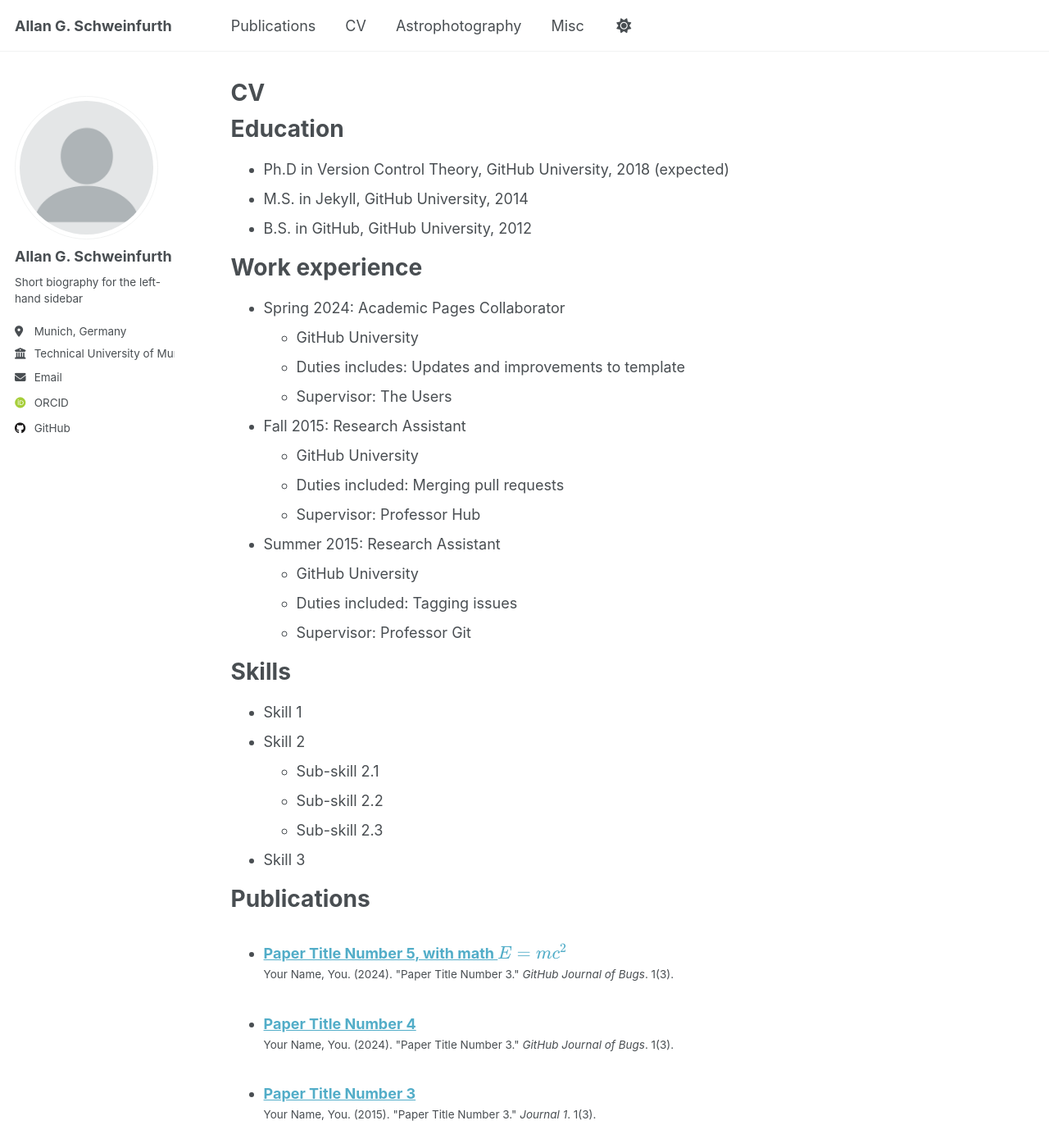
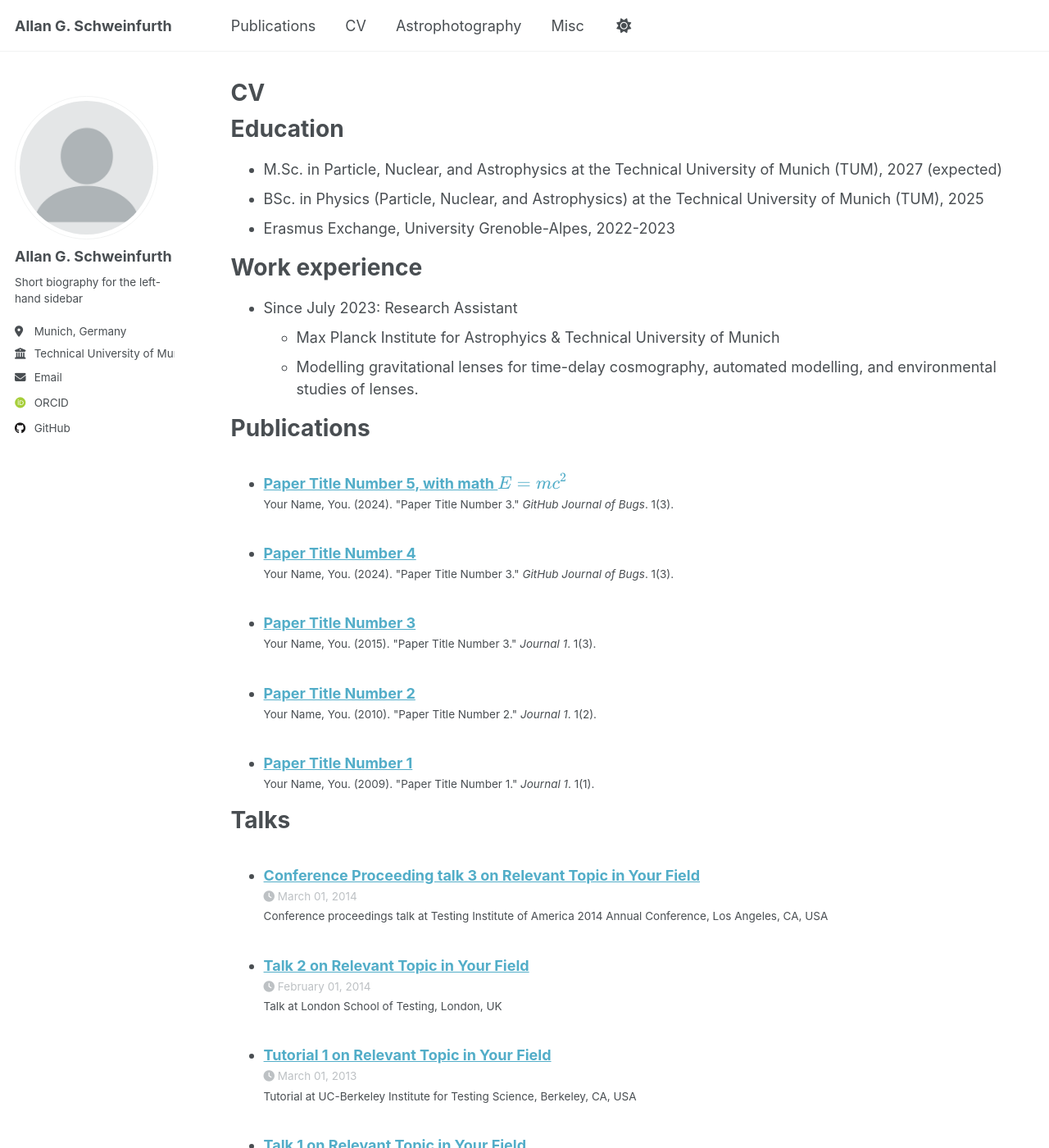
Before and after one commit to allangabrielsch/allangabrielsch.github.io, a Jekyll site: the page built from _pages/cv.md, in a window 1280 px wide and 1400 px high. Shown: the whole window at 82% size. Built offline with Jekyll 4.4.1, drawn with Linux system fonts in a browser that asks for light colours; some web fonts are replaced; a script that is not in the unit is left out.

Commit message:
Update CV with new education and work experience

```diff
--- a/_pages/cv.md
+++ b/_pages/cv.md
@@ -11,35 +11,16 @@ redirect_from:
 
 Education
 ======
-* Ph.D in Version Control Theory, GitHub University, 2018 (expected)
-* M.S. in Jekyll, GitHub University, 2014
-* B.S. in GitHub, GitHub University, 2012
+* M.Sc. in Particle, Nuclear, and Astrophysics at the Technical University of Munich (TUM), 2027 (expected)
+* BSc. in Physics (Particle, Nuclear, and Astrophysics) at the Technical University of Munich (TUM),  2025
+* Erasmus Exchange, University Grenoble-Alpes, 2022-2023
 
 Work experience
 ======
-* Spring 2024: Academic Pages Collaborator
-  * GitHub University
-  * Duties includes: Updates and improvements to template
-  * Supervisor: The Users
+* Since July 2023: Research Assistant
+  * Max Planck Institute for Astrophyics & Technical University of Munich
+  * Modelling gravitational lenses for time-delay cosmography, automated modelling, and environmental studies of lenses.
 
-* Fall 2015: Research Assistant
-  * GitHub University
-  * Duties included: Merging pull requests
-  * Supervisor: Professor Hub
-
-* Summer 2015: Research Assistant
-  * GitHub University
-  * Duties included: Tagging issues
-  * Supervisor: Professor Git
-
-Skills
-======
-* Skill 1
-* Skill 2
-  * Sub-skill 2.1
-  * Sub-skill 2.2
-  * Sub-skill 2.3
-* Skill 3
 
 Publications
 ======
```
